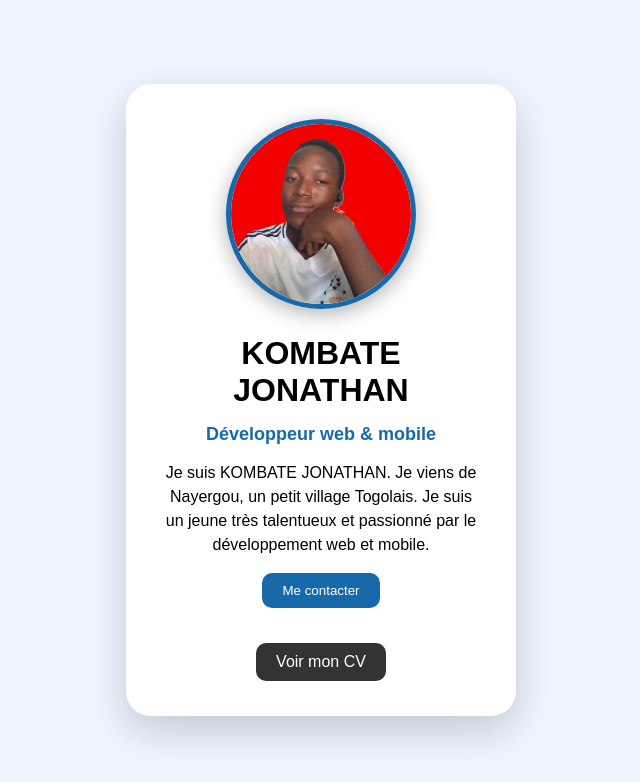
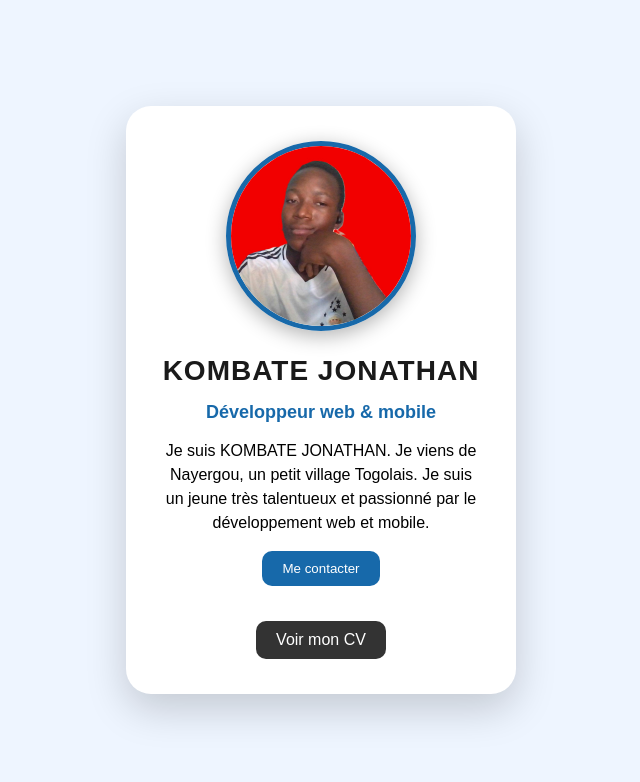
Before and after one commit to kombatejonathan53-dotcom/Jonathan.portfolio, a plain HTML site: page index.html in a window 1280 px wide. Shown: the whole page, without its empty margins (319-959 px from the left). Drawn offline with Linux system fonts and the light colour scheme.

Commit message:
Update style.css

```diff
--- a/style.css
+++ b/style.css
@@ -44,7 +44,13 @@ body {
 }
 
 .carte h1 {
-    margin-bottom: 10px;
+    margin: 20px 0 10px;
+
+    font-size: 28px;
+
+    color: #1a1a1a;
+
+    letter-spacing: 1px;
 }
 
 .carte h2 {
```
